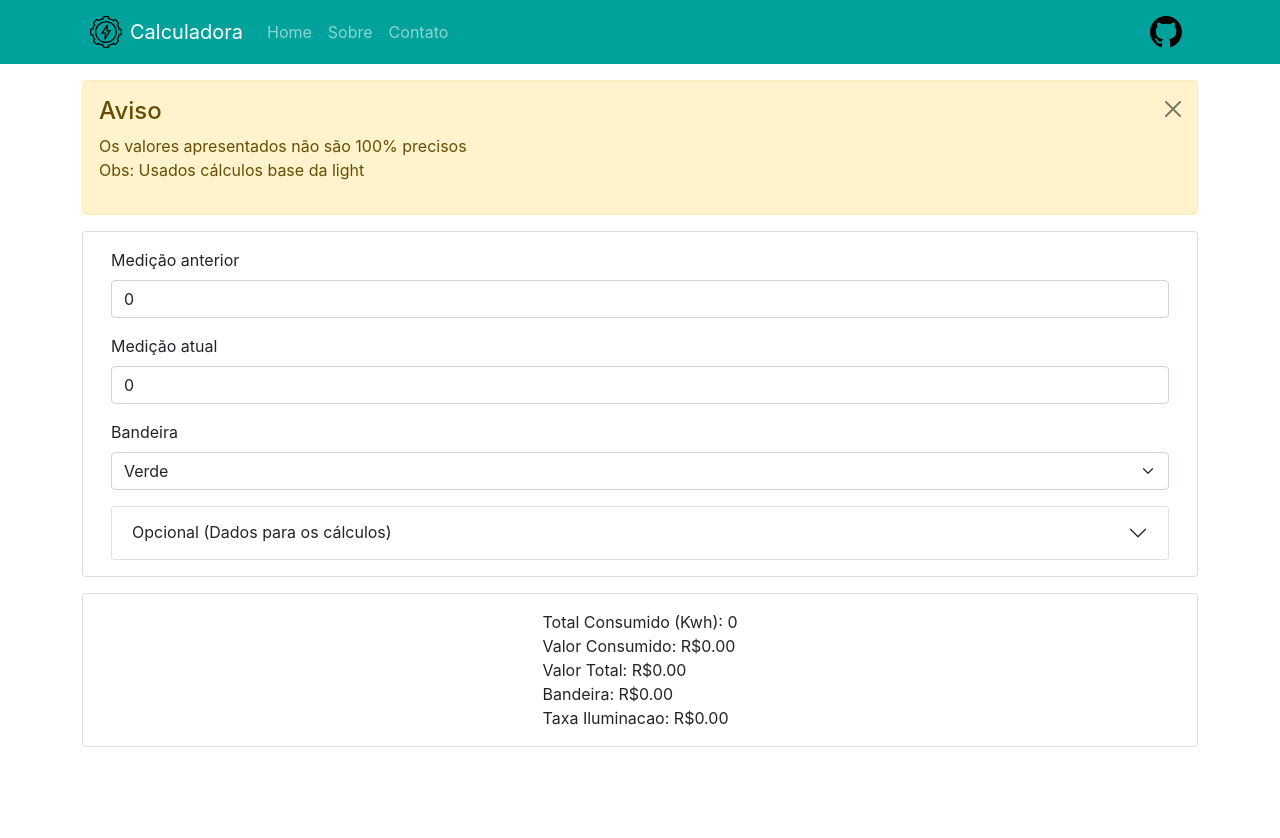
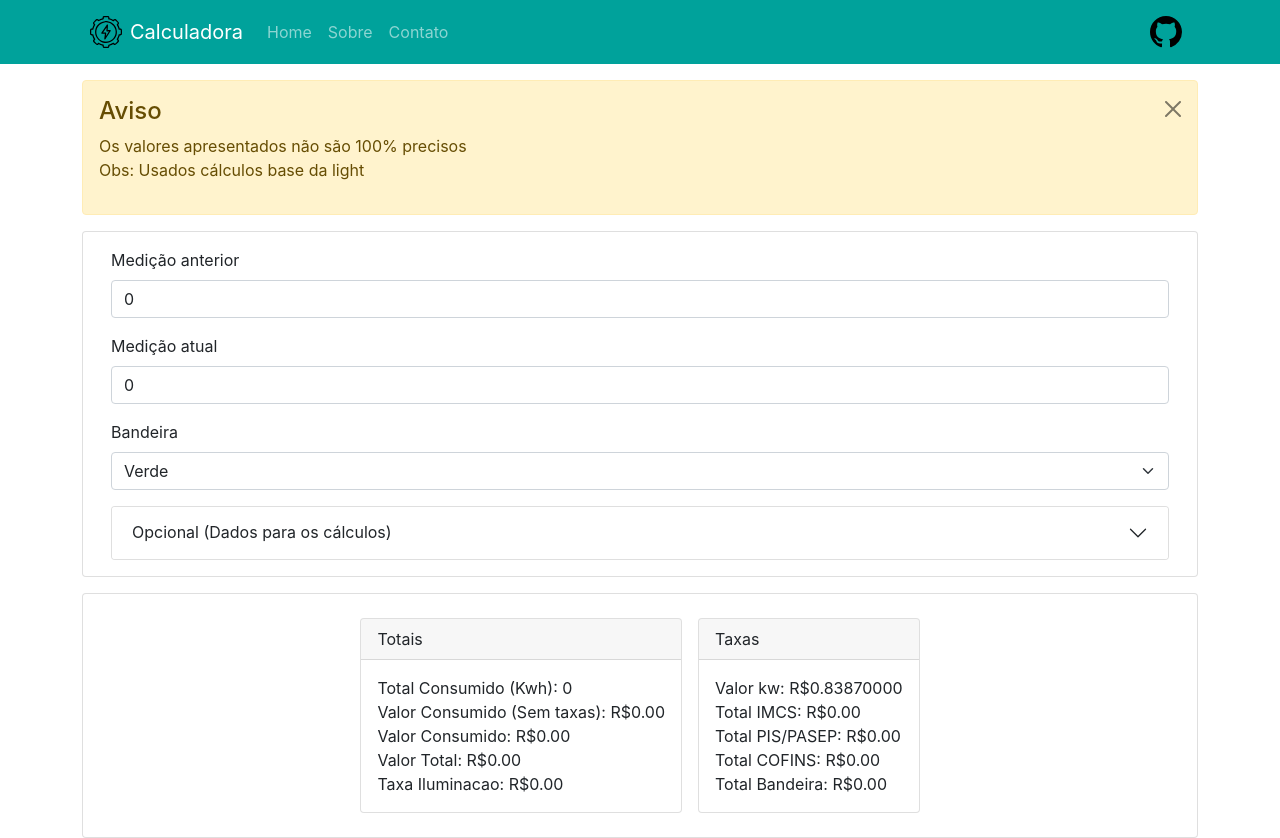
Before and after one commit to ocristopfer/calculadora-energetica, a React (Create React App) app: page / in a window 1280 px wide. Before the commit the page ends 800 px from the top, so only its background shows below. Built offline with nearby package versions, Linux system fonts and the light colour scheme.

Commit message:
fix: calculos

```diff
--- a/src/components/Calculadora/Calculadora.tsx
+++ b/src/components/Calculadora/Calculadora.tsx
@@ -23,6 +23,7 @@ const Calculadora = () => {
     valorIMCS: 0,
     valorPISPASEP: 0,
     valorCOFINS: 0,
+    valorTaxaDeIluminacao: 0,
   }
   const [calcState, setCalcState] = useState(props)
   const handlerChange = (value: any, nome: string) => {
@@ -136,6 +137,18 @@ const Calculadora = () => {
                           'Aliquota COFINS (%)',
                         )}
                       </Col>
+                      <Col>
+                        {renderFormGroup(
+                          'Taxa de Iluminação (R$)',
+                          'valorTaxaDeIluminacao',
+                          'Taxa de Iluminação (R$)',
+                        )}
+                        {/* {renderFormGroup(
+                          'Juros',
+                          'valorJuros',
+                          'Aliquota COFINS (%)',
+                        )} */}
+                      </Col>
                     </Row>
                   </Accordion.Body>
                 </Accordion.Item>
--- a/src/components/ResultadoCalculadora/ResultadoCalculadora.tsx
+++ b/src/components/ResultadoCalculadora/ResultadoCalculadora.tsx
@@ -13,13 +13,19 @@ const ResultadoCalculadora: React.FC<{ objCalculadora: ICalculadora }> = ({
     valorIMCS,
     valorPISPASEP,
     valorCOFINS,
+    valorTaxaDeIluminacao,
   } = objCalculadora
 
   let totalKwh = 0,
-    valorConsumido = 0,
+    valorConsumidoSemTaxa = 0,
+    valorConsumidoComTaxa = 0,
     valorBandeira = 0,
     valorTaxaIluminacao = 0,
-    valorTotal = 0
+    valorTotal = 0,
+    valorTotalICMS = 0,
+    valorTotalPisPasep = 0,
+    valorTotalCOFINS = 0,
+    valorKwComTaxas = 0
 
   const getValorBandeira = () => {
     if (bandeira === 1) return 1.87
@@ -31,9 +37,9 @@ const ResultadoCalculadora: React.FC<{ objCalculadora: ICalculadora }> = ({
 
   const getValorTarifa = () => {
     let valor = checkAndReturnValue(valorKwh, 0.8022)
-    valor += (valor * checkAndReturnValue(valorIMCS, getICMS())) / 100
     valor += (valor * checkAndReturnValue(valorPISPASEP, 0.65)) / 100
     valor += (valor * checkAndReturnValue(valorCOFINS, 3)) / 100
+    valor += (valor * checkAndReturnValue(valorIMCS, getICMS())) / 100
     return parseFloat(valor)
   }
 
@@ -67,26 +73,65 @@ const ResultadoCalculadora: React.FC<{ objCalculadora: ICalculadora }> = ({
   }
 
   totalKwh = medicaoAtual - medicaoAnterior
-  valorConsumido = totalKwh * getValorTarifa()
+  if (bandeira !== 0)
+    valorBandeira = getValorBandeira() * Math.round(totalKwh / 100)
 
-  if (bandeira !== 0) valorBandeira = getValorBandeira() * (totalKwh / 100)
+  valorConsumidoSemTaxa = totalKwh * checkAndReturnValue(valorKwh, 0.8022)
 
-  valorTaxaIluminacao = getTaxaIluminacao()
-  valorTotal = valorConsumido + valorBandeira + valorTaxaIluminacao
+  valorKwComTaxas =
+    checkAndReturnValue(valorKwh, 0.8022) +
+    checkAndReturnValue(valorPISPASEP, 0.65) / 100 +
+    checkAndReturnValue(valorCOFINS, 3) / 100 +
+    checkAndReturnValue(valorIMCS, getICMS()) / 100
+  //getValorBandeira() / 100
+  console.log(totalKwh, valorKwComTaxas)
+  valorConsumidoComTaxa = totalKwh * valorKwComTaxas
+
+  valorKwComTaxas += getValorBandeira() / 100
+  valorTotalPisPasep =
+    totalKwh *
+    ((checkAndReturnValue(valorKwh, 0.8022) *
+      checkAndReturnValue(valorPISPASEP, 0.65)) /
+      100)
+
+  valorTotalCOFINS =
+    totalKwh *
+    ((checkAndReturnValue(valorKwh, 0.8022) *
+      checkAndReturnValue(valorCOFINS, 3)) /
+      100)
+
+  valorTotalICMS =
+    totalKwh *
+    ((checkAndReturnValue(valorKwh, 0.8022) *
+      checkAndReturnValue(valorIMCS, getICMS())) /
+      100)
+
+  valorTaxaIluminacao = checkAndReturnValue(
+    valorTaxaDeIluminacao,
+    getTaxaIluminacao(),
+  )
+  valorTotal += valorConsumidoComTaxa + valorTaxaIluminacao + valorBandeira
 
   return (
     <>
       <Card className="mt-3">
         <Card.Body>
           <div className="d-flex flex-row bd-highlight justify-content-center flex-wrap ">
-            <div className="d-flex flex-column bd-highlight">
+            <div className="d-flex flex-column m-2 bd-highlight">
+              <Card>
+                <Card.Header>Totais</Card.Header>
+                <Card.Body>
                   <div>
                     <span>Total Consumido (Kwh): </span>
                     <span>{totalKwh}</span>
                   </div>
                   <div>
+                    <span>Valor Consumido (Sem taxas): </span>
+                    <span>R${valorConsumidoSemTaxa.toFixed(2)}</span>
+                  </div>
+                  <div>
                     <span>Valor Consumido: </span>
-                <span>R${valorConsumido.toFixed(2)}</span>
+                    <span>R${valorConsumidoComTaxa.toFixed(2)}</span>
                   </div>
                   <div>
                     <span>Valor Total: </span>
@@ -94,13 +139,50 @@ const ResultadoCalculadora: React.FC<{ objCalculadora: ICalculadora }> = ({
                   </div>
 
                   <div>
-                <span>Bandeira: </span>
-                <span>R${valorBandeira.toFixed(2)}</span>
-              </div>
-              <div>
                     <span>Taxa Iluminacao: </span>
                     <span>R${valorTaxaIluminacao.toFixed(2)}</span>
                   </div>
+                </Card.Body>
+              </Card>
+            </div>
+            <div className="d-flex flex-column m-2 bd-highlight">
+              <Card>
+                <Card.Header>Taxas</Card.Header>
+                <Card.Body>
+                  <div>
+                    <span>Valor kw: </span>
+                    <span>
+                      R$
+                      {valorKwComTaxas.toFixed(8)}
+                    </span>
+                  </div>
+                  <div>
+                    <span>Total IMCS: </span>
+                    <span>
+                      R$
+                      {valorTotalICMS.toFixed(2)}
+                    </span>
+                  </div>
+                  <div>
+                    <span>Total PIS/PASEP: </span>
+                    <span>
+                      R$
+                      {valorTotalPisPasep.toFixed(2)}
+                    </span>
+                  </div>
+                  <div>
+                    <span>Total COFINS: </span>
+                    <span>
+                      R$
+                      {valorTotalCOFINS.toFixed(2)}
+                    </span>
+                    <div>
+                      <span>Total Bandeira: </span>
+                      <span>R${valorBandeira.toFixed(2)}</span>
+                    </div>
+                  </div>
+                </Card.Body>
+              </Card>
             </div>
           </div>
         </Card.Body>
--- a/src/interfaces/props/ICalculadora.ts
+++ b/src/interfaces/props/ICalculadora.ts
@@ -8,4 +8,5 @@ export interface ICalculadora {
   valorIMCS: number
   valorPISPASEP: number
   valorCOFINS: number
+  valorTaxaDeIluminacao: number
 }
```
Also changed, not shown: 1 other file (tests, documents, lock files or other folders). Lines whose indentation alone changed are shown as unchanged.
